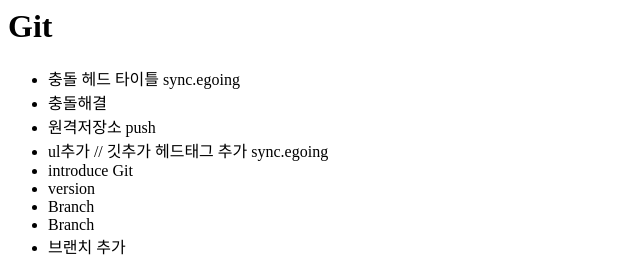
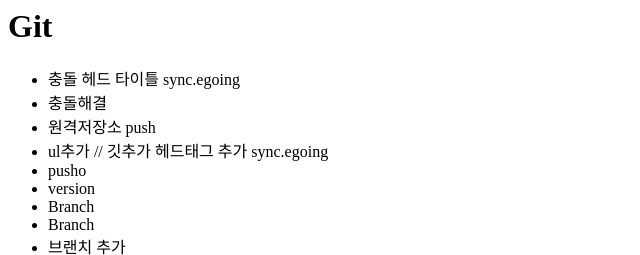
Before and after one commit to sblee1031/opentutorial, a plain HTML site: page index.html in a window 1280 px wide. Shown: the top 255 px of the page, 0-640 px from the left. Drawn offline with Linux system fonts and the light colour scheme.

```diff
--- a/index.html
+++ b/index.html
@@ -12,7 +12,7 @@
             <li>충돌해결</li>
             <li>원격저장소 push</li>
             <li>ul추가 // 깃추가 헤드태그 추가 sync.egoing</li>
-            <li>introduce Git</li>
+            <li>pusho</li>
             <li>version</li>
             <li>Branch</li>
             <li>Branch</li>
```
